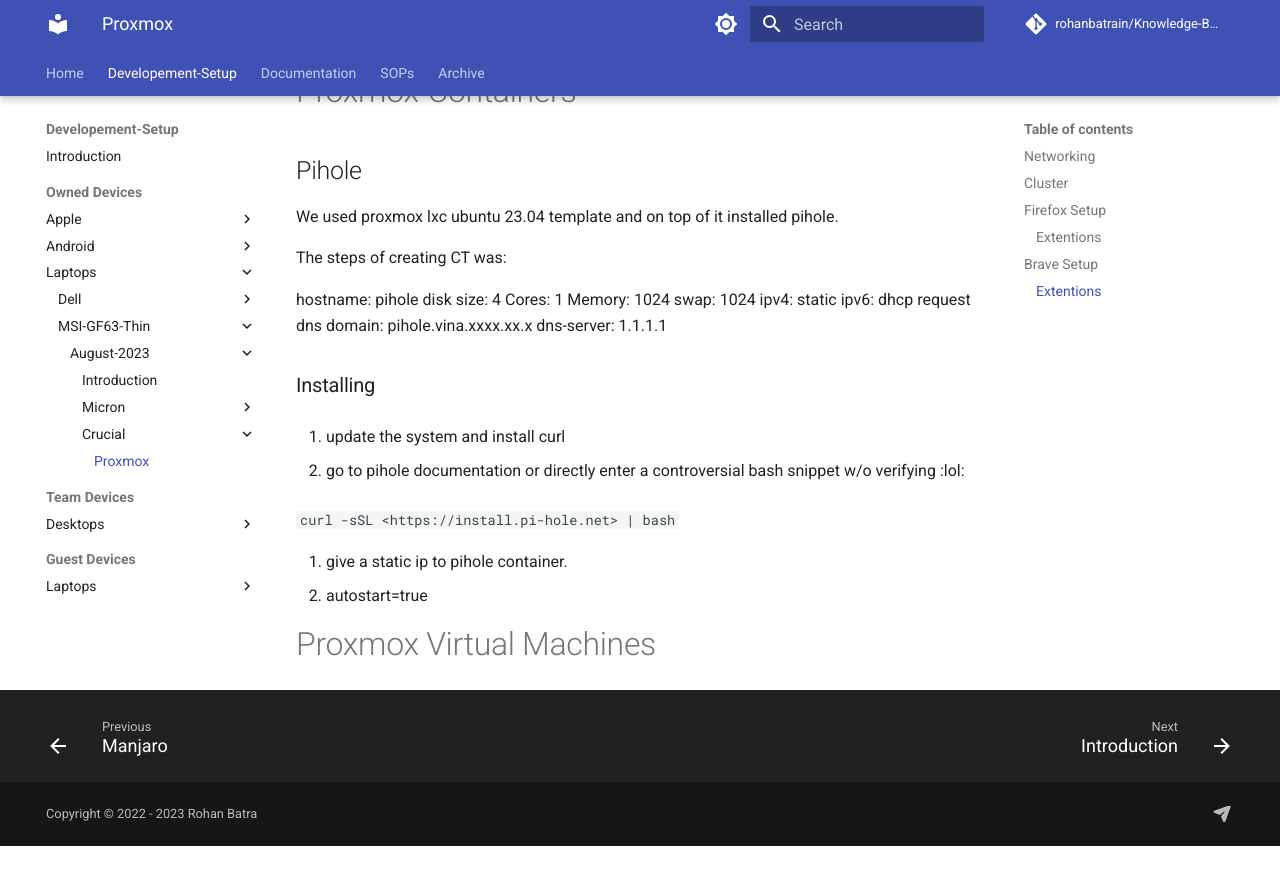
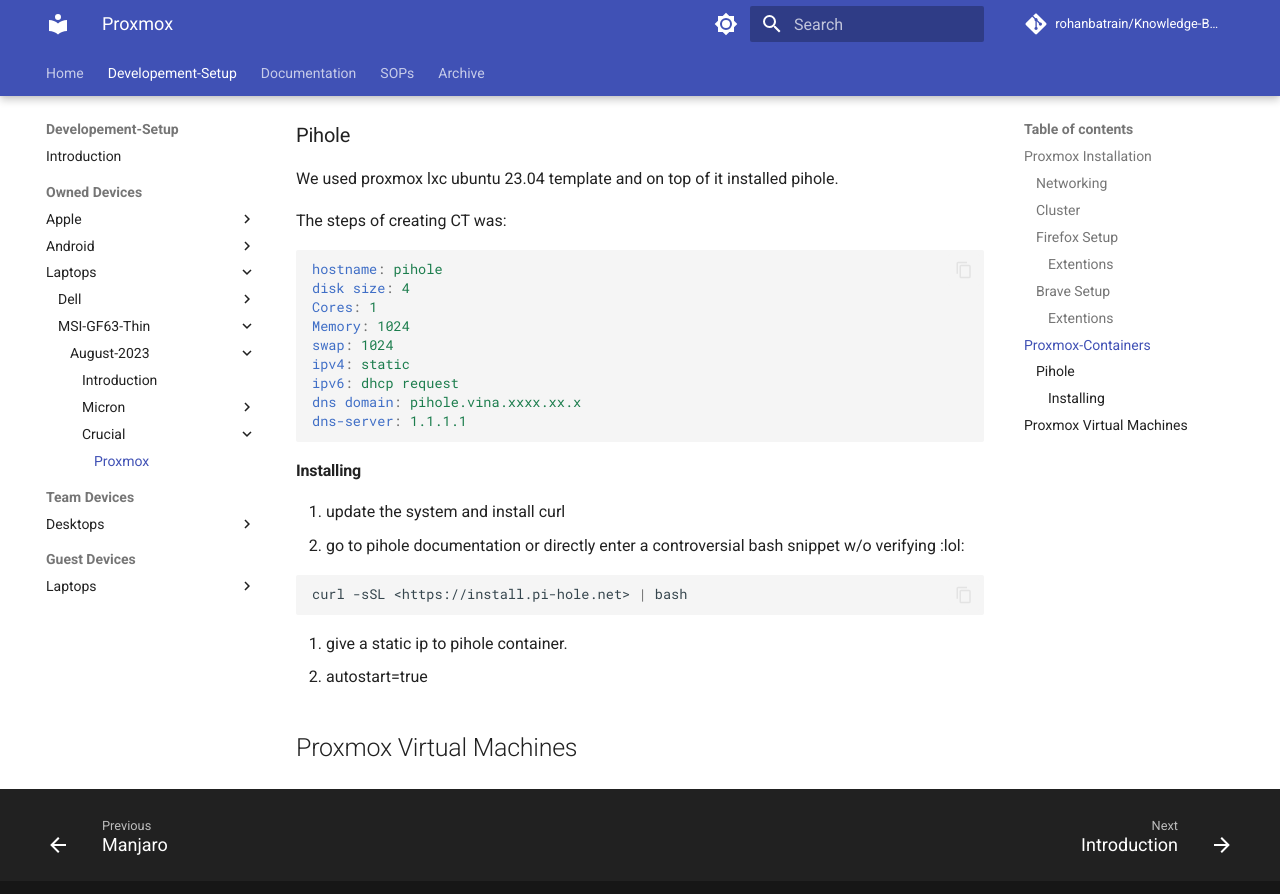
Before and after one commit to rohanbatrain/knowledge-base, an MkDocs documentation site: the page built from docs/Developement-Setup/Owned-Devices/Laptops/MSI/2023/August/Crucial-Drive/Proxmox.md, in a window 1280 px wide and 900 px high, scrolled down 1417 px. Shown: the top 894 px of the window. Built offline with MkDocs 1.6.1 and Material for MkDocs 9.7.7, drawn with Linux system fonts in a browser that asks for light colours; nearby versions of some CDN libraries; library files that are not in the unit come from our copies; comment, search, counter and statistics services are not loaded; before the commit the page ends 2263 px from its top, so only the background shows below that; some of the changed text lies outside the part shown.

Commit message:
Replaced ugly formatiing.

````diff
--- a/docs/Developement-Setup/Owned-Devices/Laptops/MSI/2023/August/Crucial-Drive/Proxmox.md
+++ b/docs/Developement-Setup/Owned-Devices/Laptops/MSI/2023/August/Crucial-Drive/Proxmox.md
@@ -1,43 +1,44 @@
-# Proxmox
+## Proxmox Installation
 
-Fresh Installation
+Fresh Installation and setup.
 
-## Networking
+### Networking
 We have used our github script to install proxmox and post install. then there arose a hurdle that i need to have atleast two network interfaces to install pfsense, but the recommended one was 3, that you have 2 for pfsense and one is left for proxmox management. So creating the first and second virtual bridge was easy but problems were faced when i used a usb based wifi device for my 3rd interface, that theoretically should pop up automatically on proxmox network TAB on host, but it didn't, it was detected with `lsusb` and further i also requested an ip by connecting that wifi using iwctl, but still no sign of it on proxmox dashboard. Thus i directly gone intor /etc/network/interfaces and copied the above syntax and manually added the entry and restarted my proxmox and it worked.
 
 But we dropped installing pfsense on laptop hardware as it in not ideal to run a router lan port on an Access point. Shifted to pihole for internal dns.
 
-## Cluster
+### Cluster
 
 When we dropped the idea of installing pfsense we decided to try out pve-cluster, we tried creating a cluster with our two pve nodes but turns out that the cluster required no vm to be created on each of the instance which would join the cluster so i reinstalled cluster on both instances. Moving on when i joined the proxmox cluster things started to go downhill, we weren't known to the fact that we need both of the nodes running at the same time although that's what a cluster is for (intended to be used on a datacenter) but i thought we would loadbalance pihole etc. but that wasn't the case as we have to boot simuntaneously otherwise our login server of the proxmox ve wouldn't work aswell. we cannot create, start or literally do anything proxmox if the other node is offline.
 
 As per my experience this should occur when there are only 2 nodes in a cluster. So we are reverting back and removing cluster with the scripts provided on the application
 
-## Firefox Setup
+### Firefox Setup
 
 I've logged in using my firefox account. I have successfully synced my firefox data to all other operating system running firefox.
 
-### Extentions
+#### Extentions
 
 1. bitwarden
 2. Ublock origin
 
-## Brave Setup
+### Brave Setup
 
-### Extentions
+#### Extentions
 
 1. Scribe-how
 
 
-# Proxmox-Containers
+## Proxmox-Containers
 
-## Pihole
+### Pihole
 
 We used proxmox lxc ubuntu 23.04 template and on top of it installed pihole.
 
 
 The steps of creating CT was:
 
+```yaml
 hostname: pihole
 disk size: 4
 Cores: 1
@@ -47,17 +48,19 @@ ipv4: static
 ipv6: dhcp request
 dns domain: pihole.vina.xxxx.xx.x
 dns-server: 1.1.1.1
+```
 
 
-### Installing
+#### Installing
 
 1. update the system and install curl
-
 2. go to pihole documentation or directly enter a controversial bash snippet w/o verifying :lol:
 
-`curl -sSL <https://install.pi-hole.net> | bash`
+```bash
+curl -sSL <https://install.pi-hole.net> | bash
+```
 
 3. give a static ip to pihole container.
 4. autostart=true
 
-# Proxmox Virtual Machines
+## Proxmox Virtual Machines
````
